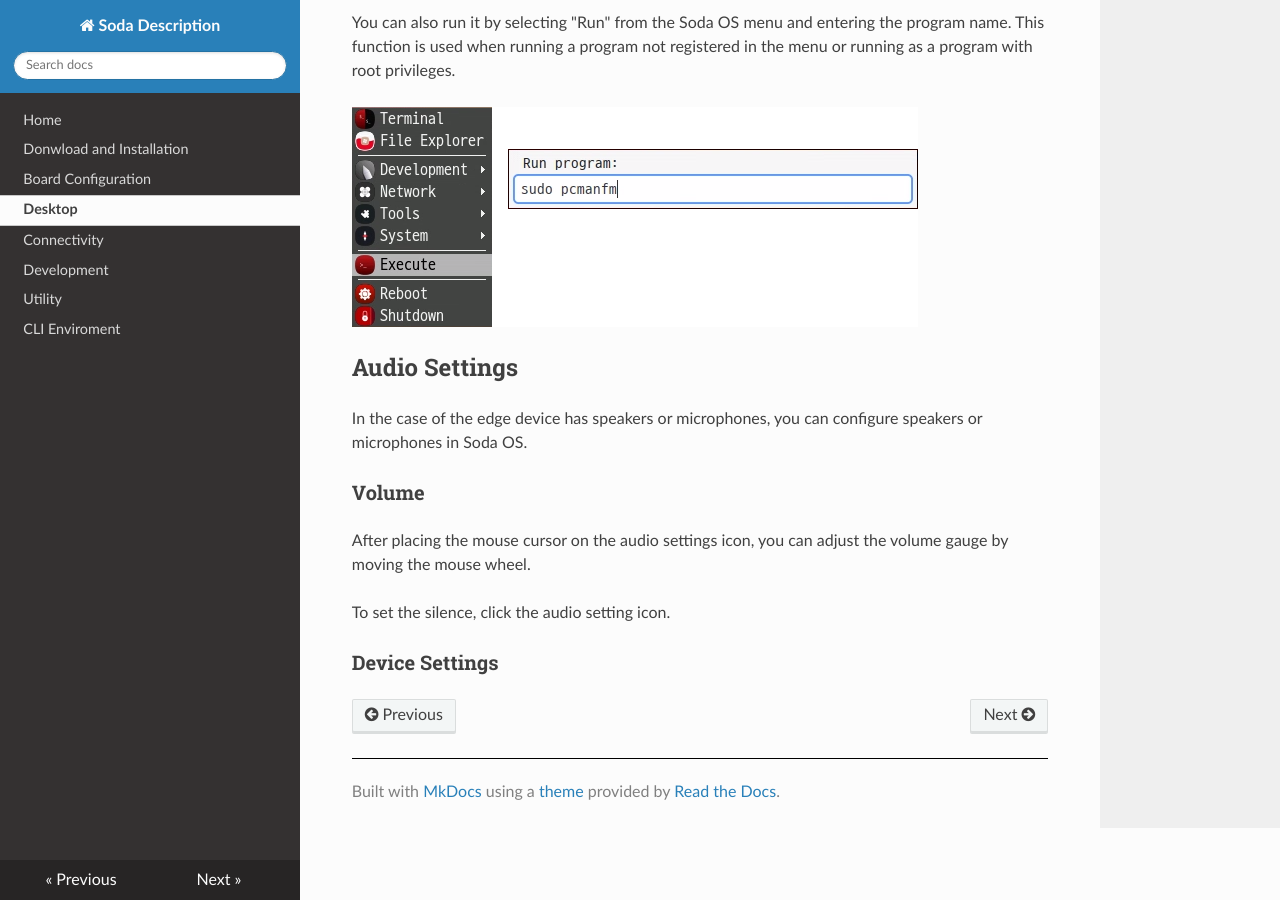
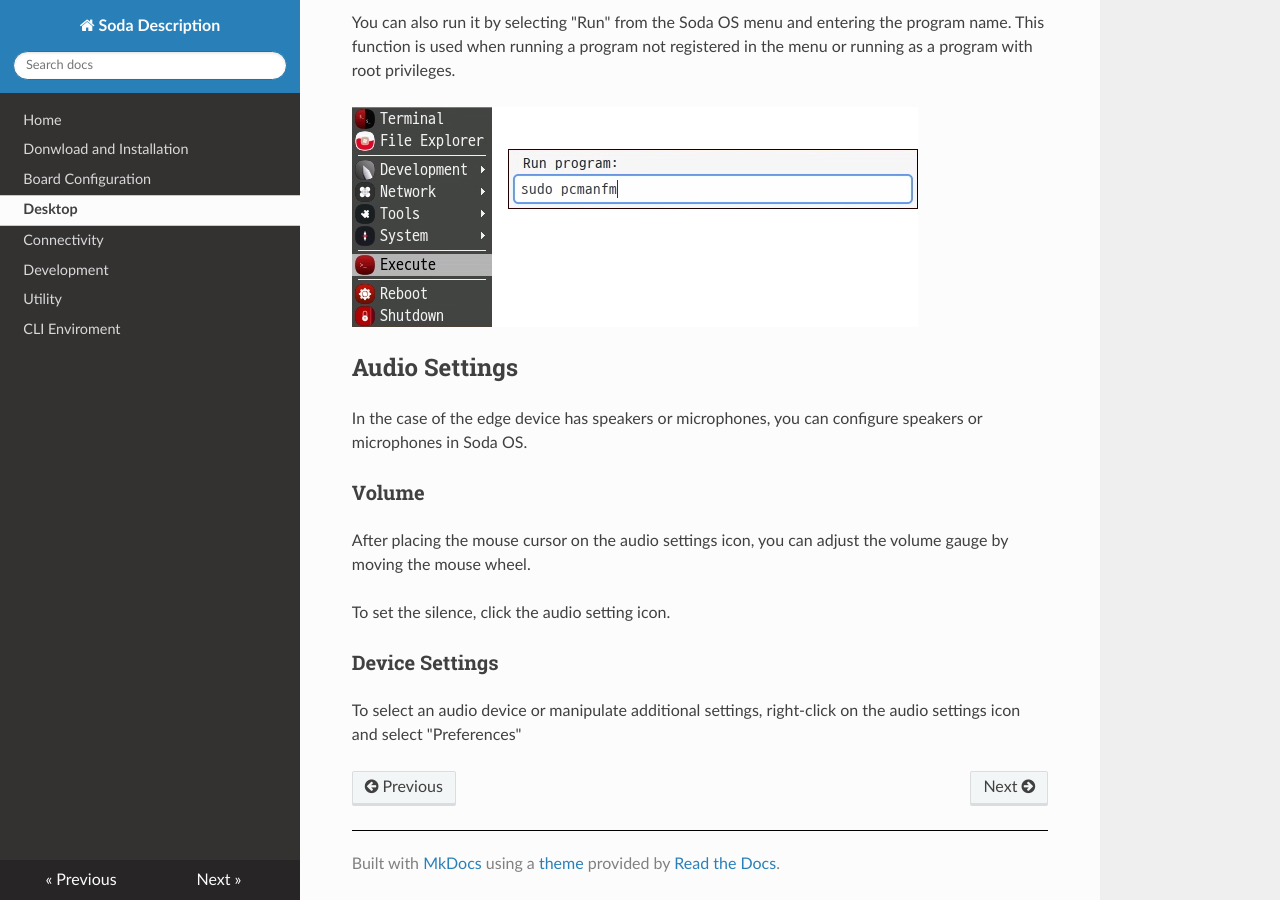
Before and after one commit to hanback-docs/soda_docs, an MkDocs documentation site: the page built from docs/Desktop.md, in a window 1280 px wide and 900 px high, scrolled down 1192 px. Built offline with MkDocs 1.6.1, drawn with Linux system fonts in a browser that asks for light colours; nearby versions of some CDN libraries.

Commit message:
intermediate commit4

```diff
--- a/docs/Desktop.md
+++ b/docs/Desktop.md
@@ -31,3 +31,4 @@ After placing the mouse cursor on the audio settings icon, you can adjust the vo
 To set the silence, click the audio setting icon.<br>
 
 <h3>Device Settings</h3>
+To select an audio device or manipulate additional settings, right-click on the audio settings icon and select "Preferences"
```
